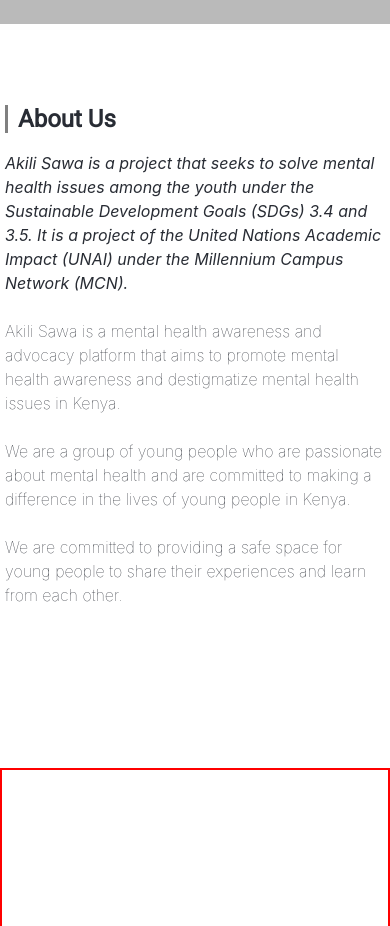
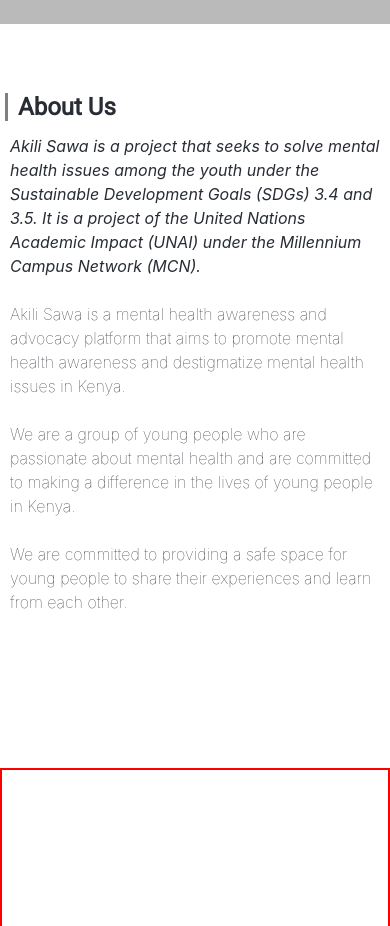
Before and after one commit to tonyoseko99/AKILI-SAWA, a React (Create React App) app: page / in a window 390 px wide. Shown: the part 820-1746 px from the top of the page. Built offline with nearby package versions, Linux system fonts and the light colour scheme; grey boxes are pictures that could not be loaded.

Commit message:
refactor the about section and page styling

```diff
--- a/src/App.css
+++ b/src/App.css
@@ -90,7 +90,8 @@
   }
 
   #about {
-    margin-top: 120px;
+    padding: 5px !important;
+    margin-top: -100px;
   }
 
   .about-content {
@@ -162,7 +163,9 @@
     margin-top: 10px;
     font-size: 12px;
     font-weight: lighter;
-    padding: 0;
+    padding: 5px;
+    margin: 0;
+
 
   }
 
@@ -283,6 +286,10 @@
   margin: 20px;
 }
 
+.about-content{
+  width: 100%;
+}
+
 .about-content h2 {
   font-family: "Roboto", sans-serif;
   padding: 0 10px;
@@ -292,7 +299,7 @@
 .about-content p {
   font-size: 16px;
   font-weight: lighter;
-  width: auto;
+  width: 100%;
 }
 
 /* assessment section */
```
